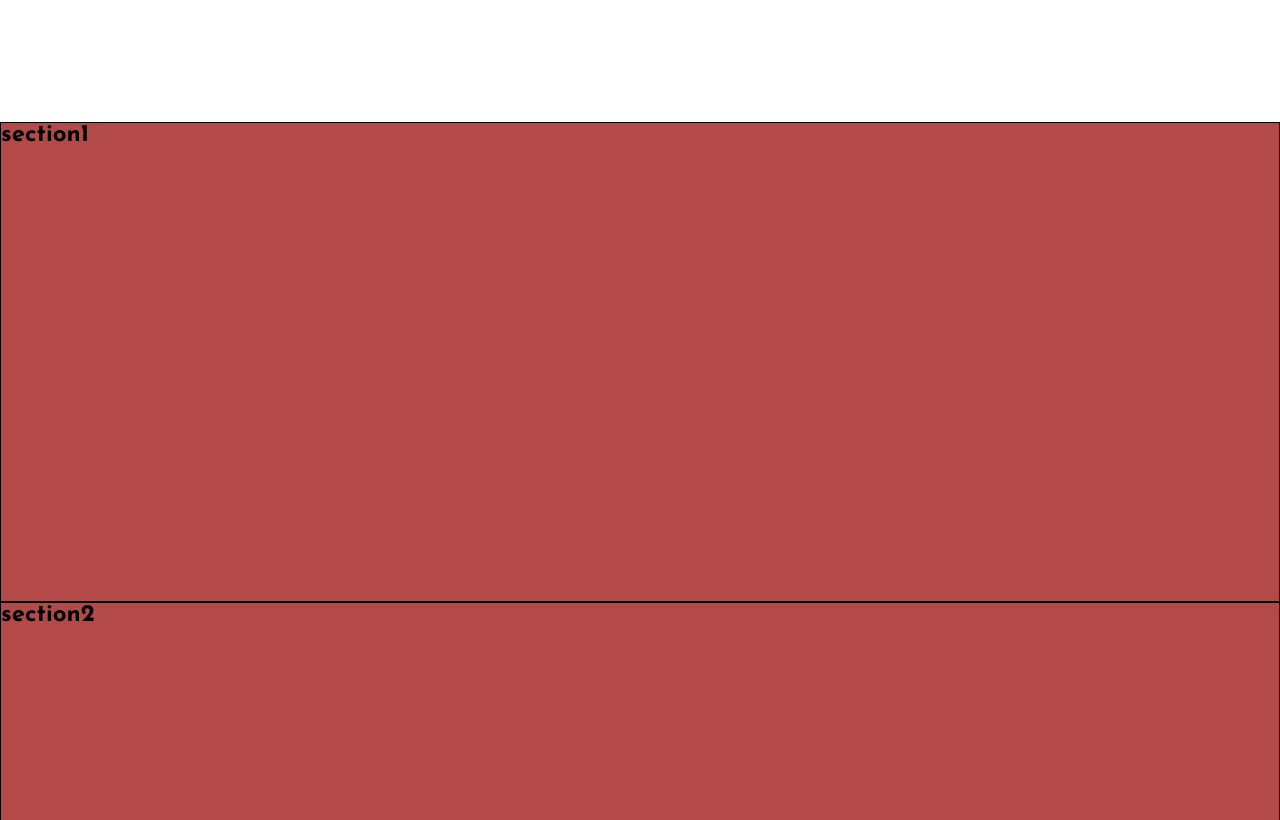
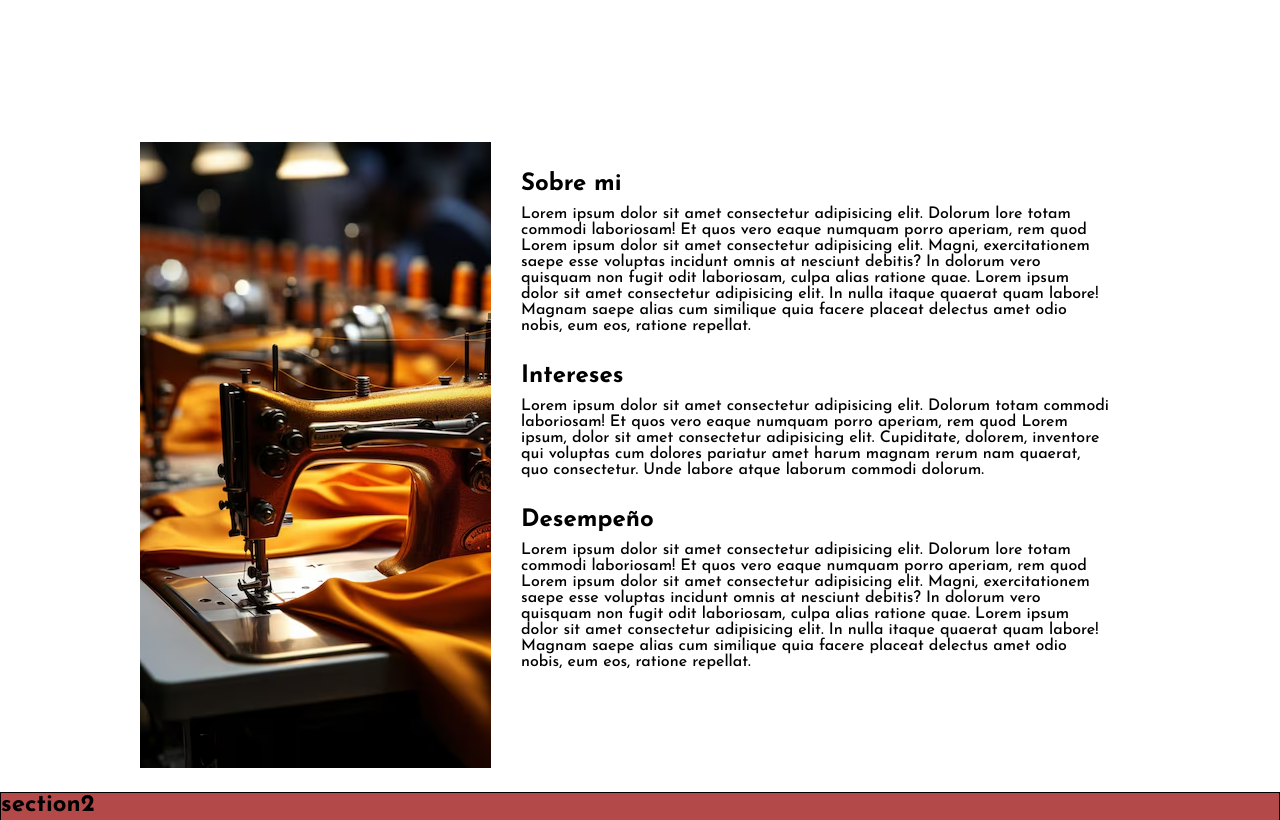
Before and after one commit to alejogonzalez0341/web-el-rey, a plain HTML site: page index.html in a window 1280 px wide. Shown: the part 422-1242 px from the top of the page. Drawn offline with Linux system fonts and the light colour scheme; a web font is replaced by a local one.

Commit message:
29/05/2024

```diff
--- a/css/index.css
+++ b/css/index.css
@@ -149,7 +149,10 @@ label {
 /* -----------------------MAIN------------------------------ */
 
 .main {
-    container-name: mein;
+
+    position: relative;
+    z-index: -10;
+    container-name: main;
     container-type: inline-size;
 }
 
@@ -184,9 +187,14 @@ label {
     text-shadow: 1px 0px 1px #B7CADB, 0px 1px 1px #EEEEEE, 2px 1px 1px #B7CADB, 1px 2px 1px #EEEEEE, 3px 2px 1px #B7CADB, 2px 3px 1px #CACACA, 4px 3px 1px #B7CADB, 3px 4px 1px #CACACA, 5px 4px 1px #B7CADB, 4px 5px 1px #CACACA, 6px 5px 1px #B7CADB, 5px 6px 1px #CACACA, 7px 6px 1px #B7CADB;
 }
 
+.main__h2-p {
+    margin-top: 15px;
+}
+
 
 /* -----------------------MAIN QUERIES------------------------------ */
-@container mein (min-width:913px) {
+
+@container main (min-width:913px) {
     .main__content {
         flex-direction: row;
         max-width: 800px;
@@ -213,8 +221,8 @@ label {
     }
 
     .main__h2-p {
+        margin-top: 15px;
         font-size: 1.2rem;
-        margin-top: 30px;
     }
 
     .main__description-company {
@@ -224,6 +232,54 @@ label {
 
     .main__description-p {
         font-size: 1.2rem;
+    }
+}
+
+/* -----------------------SECTION-1------------------------------ */
+
+.section__1 {
+
+    border: 0;
+    background-color: transparent;
+    container-name: section1;
+    container-type: inline-size;
+}
+
+.section__submain {
+    display: flex;
+    flex-direction: column;
+}
+
+.section__1-img {
+    margin: auto;
+}
+
+.section__1>img {
+    max-width: 100%;
+    max-height: 100%;
+    object-fit: cover;
+}
+
+.section__1-content1 {
+    margin: 30px;
+}
+
+.section__1-content2 {
+    margin: 30px;
+}
+
+.section__description {
+    margin-top: 10px;
+}
+
+/* -----------------------SECTION-1 QUERIES------------------------------ */
+
+@container section1 (min-width:913px) {
+    .section__submain {
+        margin: auto;
+        max-width: 1040px;
+        padding: 20px;
+        flex-direction: row;
     }
 }
 
--- a/index.html
+++ b/index.html
@@ -50,8 +50,57 @@
     </main>
 
     <!--Section1-->
-    <section>
-        <h2>section1</h2>
+    <section class="section__1">
+        <div class="section__submain">
+            <div class="section__1-img">
+                <img src="img/vertical__img_section_1.avif" alt="">
+            </div>
+
+            <div class="section__1-descriptions">
+
+                <div class="section__1-content1">
+
+                    <h2 class="section__1-h2">Sobre mi</h2>
+                    <p class="section__description">Lorem ipsum dolor sit amet consectetur adipisicing elit. Dolorum
+                        lore
+                        totam
+                        commodi laboriosam! Et quos vero
+                        eaque numquam porro aperiam, rem quod Lorem ipsum dolor sit amet consectetur adipisicing elit.
+                        Magni, exercitationem saepe esse voluptas incidunt omnis at nesciunt debitis? In dolorum vero
+                        quisquam non fugit odit laboriosam, culpa alias ratione quae. Lorem ipsum dolor sit amet
+                        consectetur adipisicing elit. In nulla itaque quaerat quam labore! Magnam saepe alias cum
+                        similique quia facere placeat delectus amet odio nobis, eum eos, ratione repellat.</p>
+                </div>
+
+
+                <div class="section__1-content2">
+
+                    <h2 class="section__1-h2">Intereses</h2>
+                    <p class="section__description">Lorem ipsum dolor sit amet consectetur adipisicing elit. Dolorum
+                        totam
+                        commodi laboriosam! Et quos vero
+                        eaque numquam porro aperiam, rem quod Lorem ipsum, dolor sit amet consectetur adipisicing elit.
+                        Cupiditate, dolorem, inventore qui voluptas cum dolores pariatur amet harum magnam rerum nam
+                        quaerat, quo consectetur. Unde labore atque laborum commodi dolorum.</p>
+
+                </div>
+
+                <div class="section__1-content1">
+
+                    <h2 class="section__1-h2">Desempeño</h2>
+                    <p class="section__description">Lorem ipsum dolor sit amet consectetur adipisicing elit. Dolorum
+                        lore
+                        totam
+                        commodi laboriosam! Et quos vero
+                        eaque numquam porro aperiam, rem quod Lorem ipsum dolor sit amet consectetur adipisicing elit.
+                        Magni, exercitationem saepe esse voluptas incidunt omnis at nesciunt debitis? In dolorum vero
+                        quisquam non fugit odit laboriosam, culpa alias ratione quae. Lorem ipsum dolor sit amet
+                        consectetur adipisicing elit. In nulla itaque quaerat quam labore! Magnam saepe alias cum
+                        similique quia facere placeat delectus amet odio nobis, eum eos, ratione repellat.</p>
+                </div>
+            </div>
+        </div>
+
     </section>
 
     <!--Section2-->
```
Also changed, not shown: img/vertical__img_section_1.avif (added).
